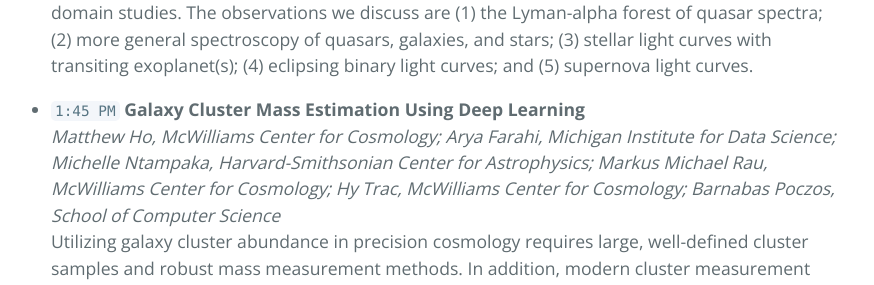
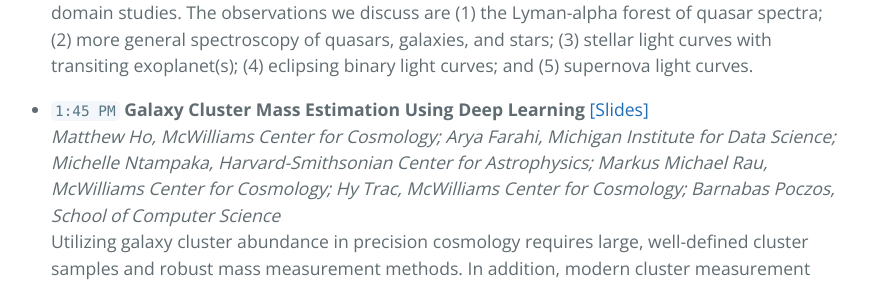
Before and after one commit to aigamstat/aigamstat.github.io, a Jekyll site: the page built from jsm2020/index.md, in a window 1280 px wide and 900 px high, scrolled down 8825 px. Shown: the part 163-448 px from the top of the window, without its empty margins (213-1087 px from the left). Built offline with Jekyll 4.4.1, drawn with Linux system fonts in a browser that asks for light colours.

Commit message:
added Matthew Ho's slides

```diff
--- a/jsm2020/index.md
+++ b/jsm2020/index.md
@@ -148,7 +148,7 @@ The business meeting of the AIG was held on the afternoon of Aug 3 via Zoom.
    *Collin Politsch, Carnegie Mellon University; Jessi Cisewski-Kehe, Yale University; Larry Wasserman, Carnegie Mellon University; Rupert Croft, Carnegie Mellon University*
    The problem of denoising a one-dimensional signal possessing varying degrees of smoothness is ubiquitous in time-domain astronomy and astronomical spectroscopy. In this work, we introduce trend filtering into the astronomical literature. Trend filtering is a modern nonparametric statistical tool that yields significant improvements in the broad problem space of denoising spatially heterogeneous signals. When the underlying signal is spatially heterogeneous, trend filtering is superior to any statistical estimator that is a linear combination of the observed data-including kernels, LOESS, smoothing splines, and Gaussian process regression. Furthermore, the trend filtering estimate can be computed with practical and scalable efficiency via a specialized convex optimization algorithm. In order to illustrate the broad utility of trend filtering, we discuss its relevance to a diverse set of spectroscopic and time-domain studies. The observations we discuss are (1) the Lyman-alpha forest of quasar spectra; (2) more general spectroscopy of quasars, galaxies, and stars; (3) stellar light curves with transiting exoplanet(s); (4) eclipsing binary light curves; and (5) supernova light curves.
 
-- `1:45 PM` 	**Galaxy Cluster Mass Estimation Using Deep Learning**
+- `1:45 PM` 	**Galaxy Cluster Mass Estimation Using Deep Learning** [[Slides]](https://drive.google.com/file/d/1Bk2k3kLyjrJrSl78ZUbGxPDxNSkdBvwj/view?usp=sharing)
    *Matthew Ho, McWilliams Center for Cosmology; Arya Farahi, Michigan Institute for Data Science; Michelle Ntampaka, Harvard-Smithsonian Center for Astrophysics; Markus Michael Rau, McWilliams Center for Cosmology; Hy Trac, McWilliams Center for Cosmology; Barnabas Poczos, School of Computer Science*
    Utilizing galaxy cluster abundance in precision cosmology requires large, well-defined cluster samples and robust mass measurement methods. In addition, modern cluster measurement techniques are expected to place a strong emphasis on efficiency and automation, as the wealth of detailed cluster data is expected to greatly increase with current and upcoming surveys such as DES, LSST, WFIRST, Euclid, and eROSITA. In this talk, I will discuss how we can leverage the use of deep learning models to infer dynamical cluster masses from spectroscopic samples with high precision and computational efficiency. I will demonstrate the ability of Convolutional Neural Networks (CNNs) to mitigate systematics in the virial scaling relation and produce dynamical mass estimates of galaxy clusters, using projected galaxies, with remarkably low bias and scatter. I will then discuss the performance of these methods relative to other leading analytic and machine learning dynamical mass estimators. Lastly, I will discuss our ongoing work in quantifying uncertainties in CNN mass predictions and our applications on spectroscopic datasets from the SDSS and GAMA surveys.
 
```
